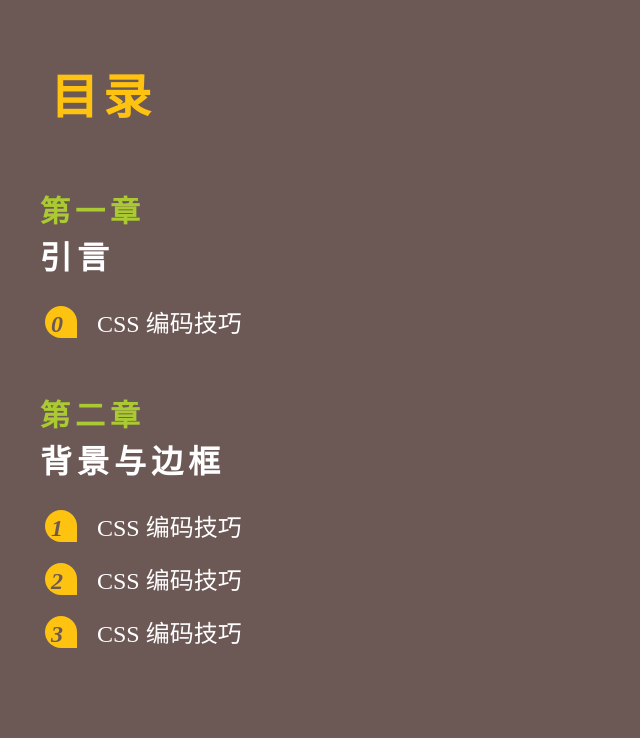
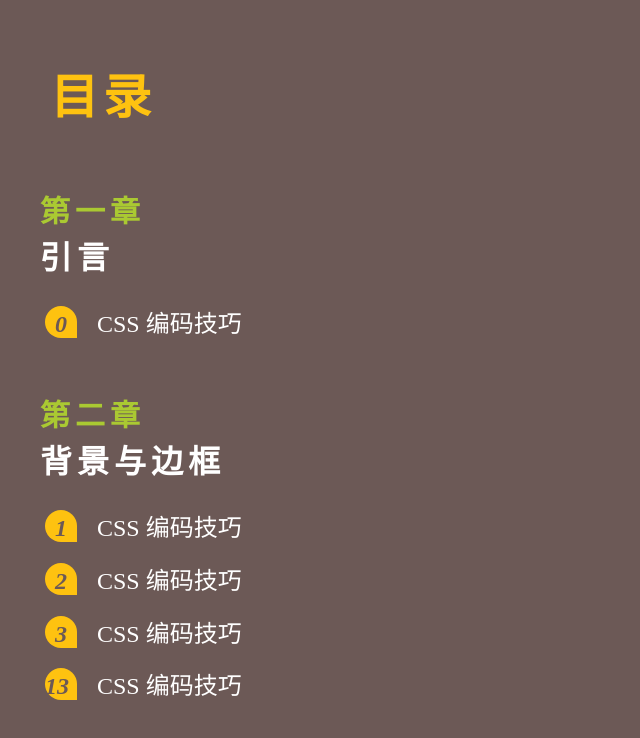
Before and after one commit to zg-zhang/CSS-Secrets, a website: page src/directory/index.html in a window 1280 px wide. Shown: the whole page, without its empty margins (0-640 px from the left). Drawn offline with Linux system fonts and the light colour scheme.

Commit message:
update：目录样式更新

```diff
--- a/src/directory/index.html
+++ b/src/directory/index.html
@@ -12,12 +12,24 @@
         <h1>目录</h1>
         <h2>第一章</h2>
         <h3>引言</h3>
-            <div><em>&nbsp;0</em><a href="../one/css-coding-skills">CSS 编码技巧</a></div>
+            <div><em>0</em><a href="../one/css-coding-skills">CSS 编码技巧</a></div>
         <h2>第二章</h2>
         <h3>背景与边框</h3>
-            <div><em>&nbsp;1</em><a href="../one/css-coding-skills">CSS 编码技巧</a></div>
-            <div><em>&nbsp;2</em><a href="../one/css-coding-skills">CSS 编码技巧</a></div>
-            <div><em>&nbsp;3</em><a href="../one/css-coding-skills">CSS 编码技巧</a></div>
+            <div><em>1</em><a href="../one/css-coding-skills">CSS 编码技巧</a></div>
+            <div><em>2</em><a href="../one/css-coding-skills">CSS 编码技巧</a></div>
+            <div><em>3</em><a href="../one/css-coding-skills">CSS 编码技巧</a></div>
+            <div><em>13</em><a href="../one/css-coding-skills">CSS 编码技巧</a></div>
     </div>
+
+    <script>
+        let ems = document.getElementsByTagName('em')
+        for (let i = 0, length = ems.length; i < length; i++) {
+          if (Number(ems[i].textContent) < 10) {
+            ems[i].style.paddingLeft = '1rem'
+            ems[i].style.width = '2.2rem'
+          }
+        }
+
+    </script>
 </body>
 </html>
--- a/src/static/css/global.css
+++ b/src/static/css/global.css
@@ -14,3 +14,8 @@ h1,h2,h3,h4,h5,h6 {
 a {
     text-decoration: none;
 }
+
+/* header 详情页 header */
+.header {
+
+}
```
